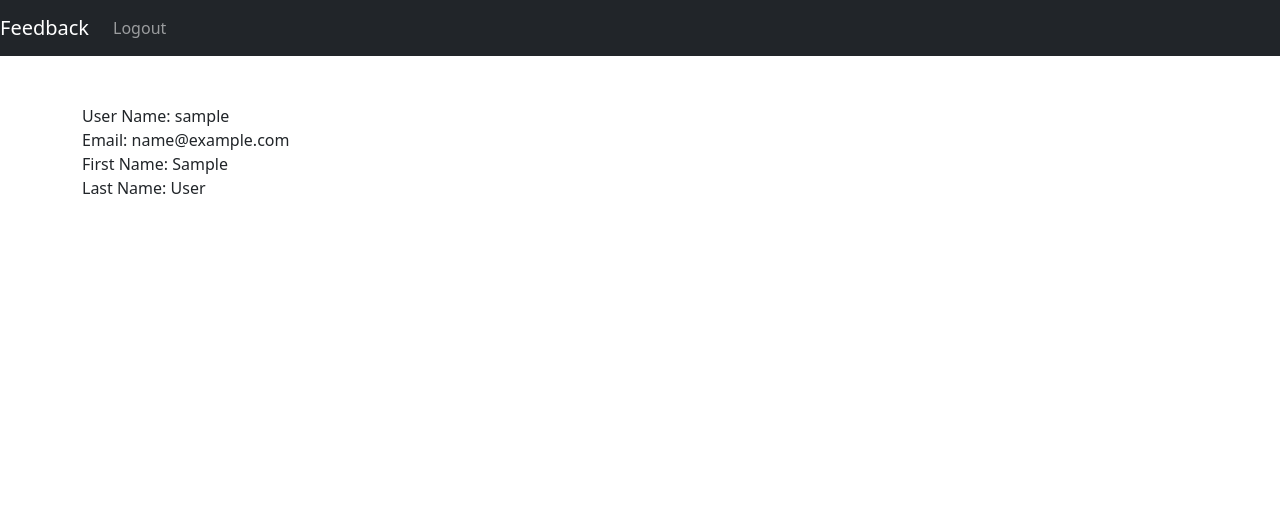
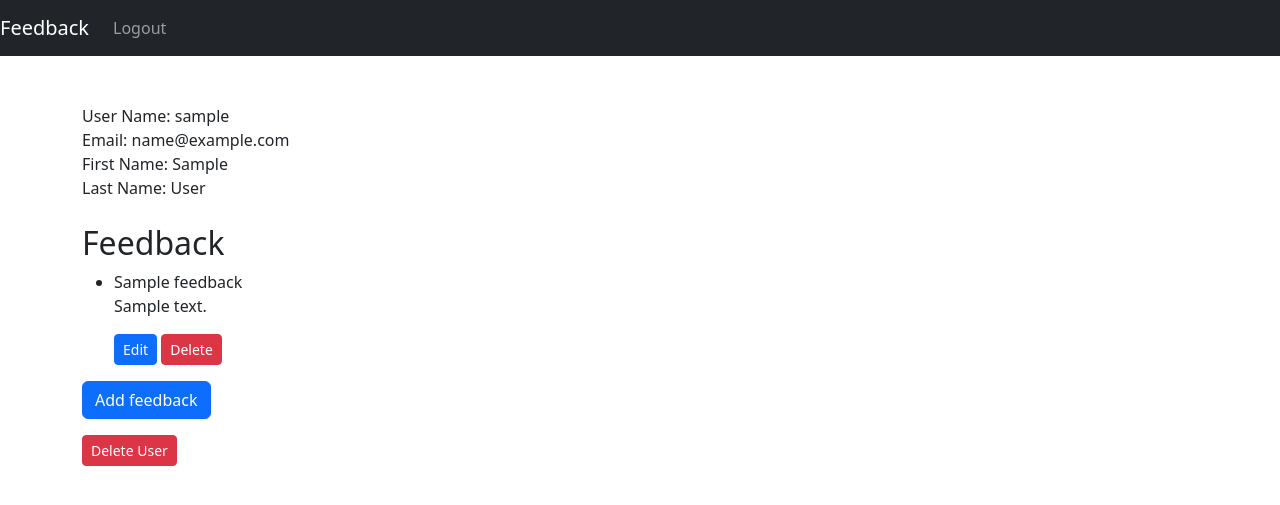
Before and after one commit to bonilla402/HashingAuthentication, a Flask app: a page that uses templates/users/show.html in a window 1280 px wide. Shown: the top 505 px of the page. Run offline with Flask 2, Linux system fonts and the light colour scheme; the visitor is signed in with stand-in values (Sample User, id 1); tables that the repository leaves empty hold one stand-in row (values such as "Sample post"); some libraries are stand-ins or nearby versions.

Commit message:
Completed

```diff
--- a/app.py
+++ b/app.py
@@ -1,9 +1,9 @@
 from flask import Flask, request, jsonify, render_template, redirect, session
 from flask_debugtoolbar import DebugToolbarExtension
 from werkzeug.exceptions import Unauthorized
-from forms import RegisterForm, LoginForm
+from forms import RegisterForm, LoginForm, FeedbackForm
 
-from models import db, connect_db, User
+from models import db, connect_db, User, Feedback
 
 app = Flask(__name__)
 
@@ -17,6 +17,7 @@ app.config['DEBUG_TB_INTERCEPT_REDIRECTS'] = False
 toolbar = DebugToolbarExtension(app)
 
 connect_db(app)
+db.create_all()
 
 @app.route("/")
 def homepage():
@@ -88,3 +89,81 @@ def show_user(username):
     user = User.query.get(username)
 
     return render_template("users/show.html", user=user)
+
+
+@app.route("/users/<username>/delete", methods=["POST"])
+def remove_user(username):
+    """Remove user."""
+
+    if "username" not in session or username != session['username']:
+        raise Unauthorized()
+
+    user = User.query.get(username)
+    db.session.delete(user)
+    db.session.commit()
+    session.pop("username")
+
+    return redirect("/")
+
+@app.route("/users/<username>/feedback/add", methods=["GET", "POST"])
+def new_feedback(username):
+    """Add-feedback form and process it."""
+
+    if "username" not in session or username != session['username']:
+        raise Unauthorized()
+
+    form = FeedbackForm()
+
+    if form.validate_on_submit():
+        title = form.title.data
+        content = form.content.data
+
+        feedback = Feedback(
+            title=title,
+            content=content,
+            username=username,
+        )
+
+        db.session.add(feedback)
+        db.session.commit()
+
+        return redirect(f"/users/{feedback.username}")
+
+    else:
+        return render_template("feedback/new.html", form=form)
+
+
+@app.route("/feedback/<int:feedback_id>/update", methods=["GET", "POST"])
+def update_feedback(feedback_id):
+    """Update-feedback."""
+
+    feedback = Feedback.query.get(feedback_id)
+
+    if "username" not in session or feedback.username != session['username']:
+        raise Unauthorized()
+
+    form = FeedbackForm(obj=feedback)
+
+    if form.validate_on_submit():
+        feedback.title = form.title.data
+        feedback.content = form.content.data
+
+        db.session.commit()
+
+        return redirect(f"/users/{feedback.username}")
+
+    return render_template("/feedback/edit.html", form=form, feedback=feedback)
+
+
+@app.route("/feedback/<int:feedback_id>/delete", methods=["POST"])
+def delete_feedback(feedback_id):
+    """Delete feedback."""
+
+    feedback = Feedback.query.get(feedback_id)
+    if "username" not in session or feedback.username != session['username']:
+        raise Unauthorized()
+
+    db.session.delete(feedback)
+    db.session.commit()
+
+    return redirect(f"/users/{feedback.username}")
--- a/templates/users/show.html
+++ b/templates/users/show.html
@@ -12,5 +12,44 @@ First Name: {{ user.first_name }}
 <br>
 Last Name: {{ user.last_name }}
 
+<h2 class="mt-4">Feedback</h2>
+
+<ul>
+  {% for feedback in user.feedback %}
+
+  <li>
+    {{ feedback.title }}
+    <p>{{ feedback.content }}</p>
+  </li>
+
+  <form>
+    <button class="btn btn-sm  btn-primary"
+            formmethod="GET"
+            formaction="/feedback/{{ feedback.id }}/update">
+      Edit
+    </button>
+    <button class="btn btn-sm btn-danger"
+        formmethod="POST"
+        formaction="/feedback/{{ feedback.id }}/delete">
+        Delete
+    </button>
+  </form>
+
+  {% endfor %}
+</ul>
+
+<p>
+    <a href="/users/{{ user.username }}/feedback/add" class="btn btn-primary">
+        Add feedback
+    </a>
+</p>
+
+<form>
+    <button class="btn btn-danger btn-sm"
+            formaction="/users/{{ user.username }}/delete"
+            formmethod="POST">
+      Delete User
+    </button>
+</form>
 
 {% endblock %}
```
Also changed, not shown: forms.py (+12 -0 lines), models.py (+16 -0 lines), templates/feedback/edit.html (added, +37 -0 lines), templates/feedback/new.html (added, +37 -0 lines).
